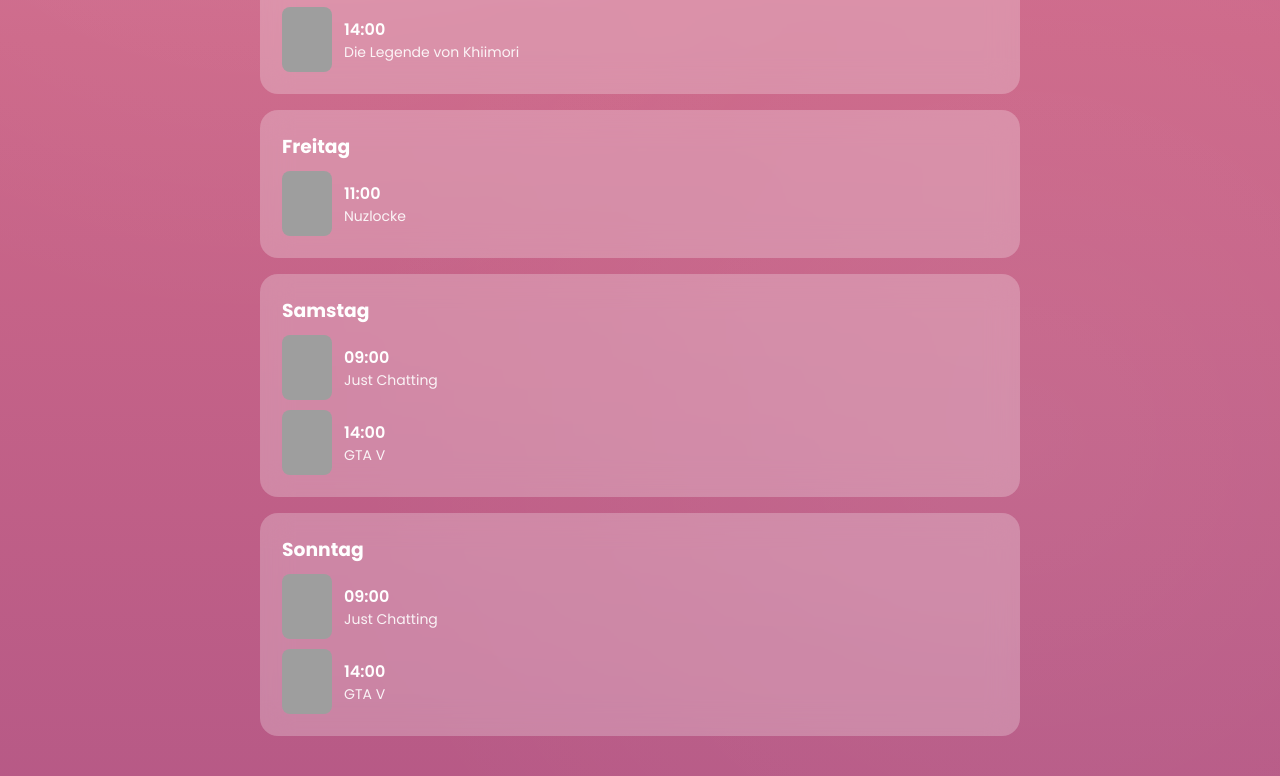
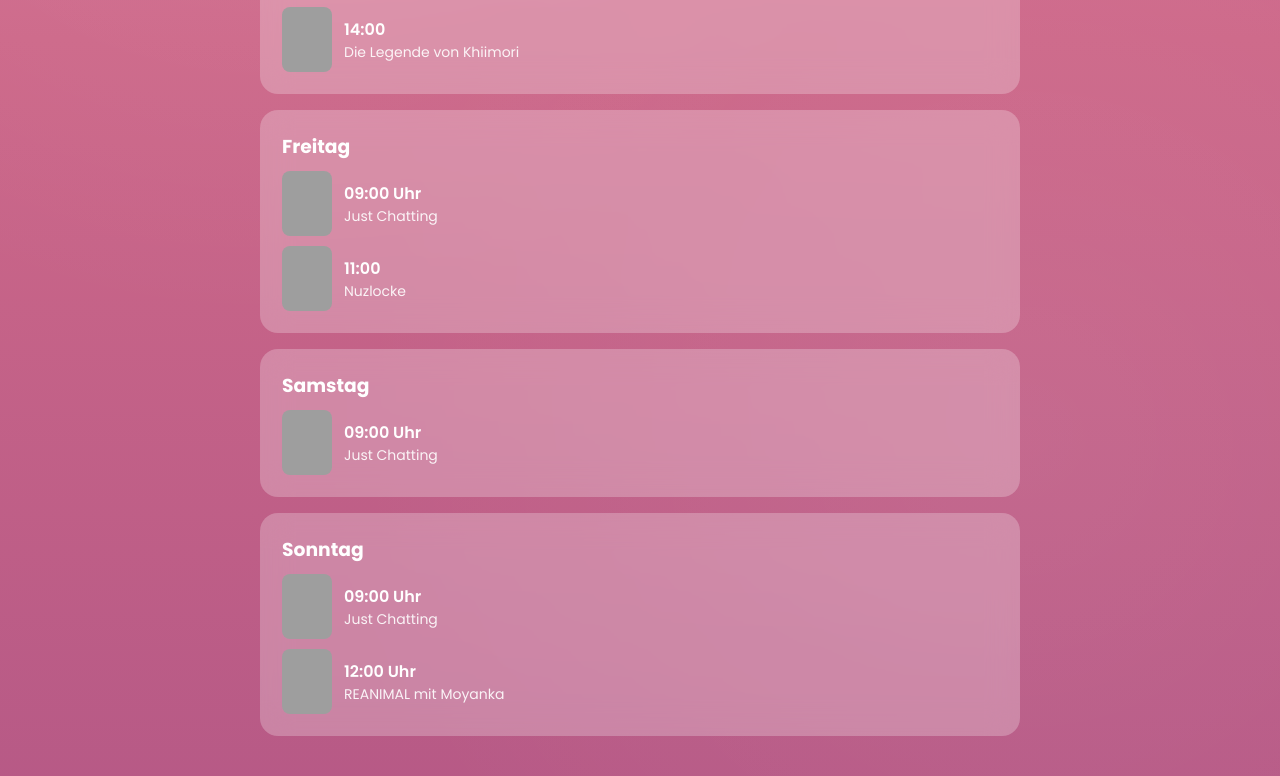
Before and after one commit to Dili-tv/Dili-Streamplan, a plain HTML site: page index.html in a window 1280 px wide. Shown: the part 944-1720 px from the top of the page. Drawn offline with nearby package versions, Linux system fonts and the light colour scheme; grey boxes are pictures that could not be loaded.

Commit message:
index.html

```diff
--- a/index.html
+++ b/index.html
@@ -145,8 +145,13 @@ const streamplan = [
 
   {
     tag: "Freitag",
-    streams: [
-      {
+     streams: [
+    {
+      zeit: "09:00 Uhr",
+      titel: "Just Chatting",
+      bild: "https://static-cdn.jtvnw.net/ttv-boxart/509658-144x192.jpg"
+    },
+    {
         zeit: "11:00",
         titel: "Nuzlocke",
         bild: "https://static-cdn.jtvnw.net/ttv-boxart/13332-144x192.jpg"
@@ -158,14 +163,9 @@ const streamplan = [
   tag: "Samstag",
   streams: [
     {
-      zeit: "09:00",
+      zeit: "09:00 Uhr",
       titel: "Just Chatting",
       bild: "https://static-cdn.jtvnw.net/ttv-boxart/509658-144x192.jpg"
-    },
-    {
-      zeit: "14:00",
-      titel: "GTA V",
-      bild: "https://static-cdn.jtvnw.net/ttv-boxart/32982-144x192.jpg"
     }
   ]
 },
@@ -174,14 +174,14 @@ const streamplan = [
   tag: "Sonntag",
   streams: [
     {
-      zeit: "09:00",
+      zeit: "09:00 Uhr",
       titel: "Just Chatting",
       bild: "https://static-cdn.jtvnw.net/ttv-boxart/509658-144x192.jpg"
     },
     {
-      zeit: "14:00",
-      titel: "GTA V",
-      bild: "https://static-cdn.jtvnw.net/ttv-boxart/32982-144x192.jpg"
+      zeit: "12:00 Uhr",
+      titel: "REANIMAL mit Moyanka",
+      bild: "https://static-cdn.jtvnw.net/ttv-boxart/1840896223_IGDB-144x192.jpg"
     }
   ]
 }
```
